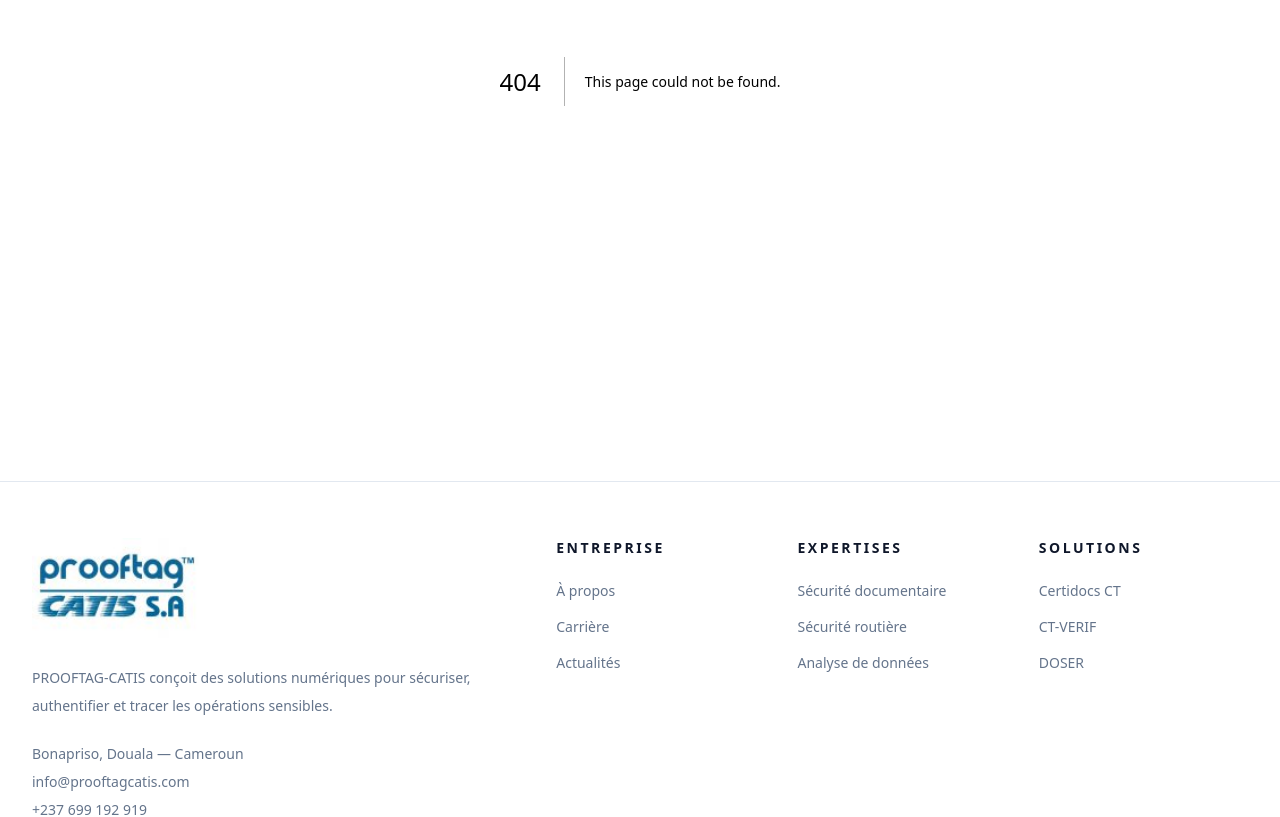
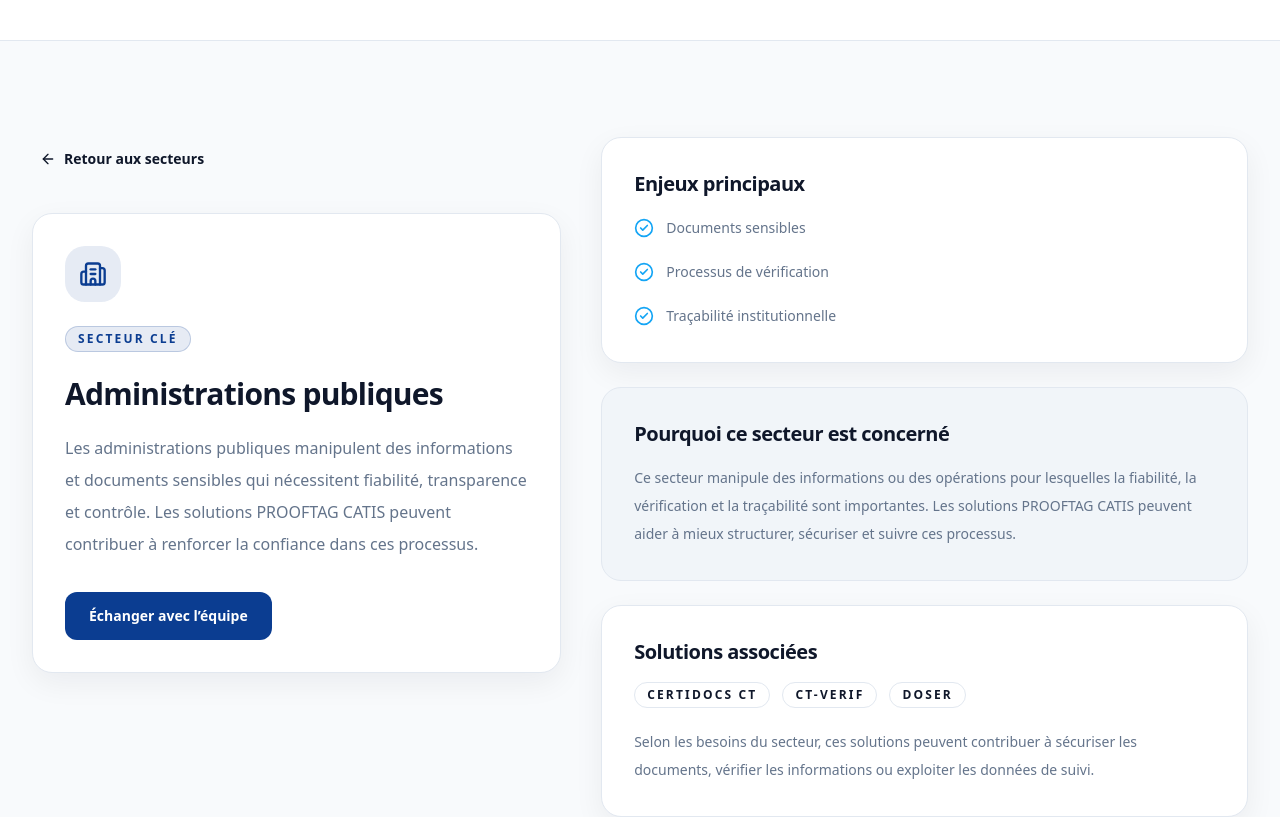
Before and after one commit to LysetteTchoko/prooftag-catis-web, a Next.js app: page /secteurs/administrations-publiques in a window 1280 px wide. Before the commit this address had no page. Shown: the part 400-1217 px from the top of the page. Built offline with nearby package versions, Linux system fonts and the light colour scheme.

Commit message:
feat: add dynamic sector detail page

```diff
--- /dev/null
+++ b/src/app/secteurs/[slug]/page.tsx
@@ -0,0 +1,166 @@
+import Link from "next/link";
+import { notFound } from "next/navigation";
+import {
+  ArrowLeft,
+  BarChart3,
+  Building2,
+  CarFront,
+  CheckCircle2,
+  FileCheck2,
+} from "lucide-react";
+
+import { Container } from "@/components/layout/container";
+import { Section } from "@/components/layout/section";
+import { PageHeader } from "@/components/shared/page-header";
+import { Badge } from "@/components/ui/badge";
+import { Button } from "@/components/ui/button";
+import {
+  Card,
+  CardContent,
+  CardHeader,
+  CardTitle,
+} from "@/components/ui/card";
+import { getSectorBySlug, sectors } from "@/data/sectors";
+
+const sectorIcons = {
+  administration: Building2,
+  mobility: CarFront,
+  regulated: FileCheck2,
+  data: BarChart3,
+};
+
+type SectorDetailPageProps = {
+  params: Promise<{
+    slug: string;
+  }>;
+};
+
+export function generateStaticParams() {
+  return sectors.map((sector) => ({
+    slug: sector.slug,
+  }));
+}
+
+export default async function SectorDetailPage({
+  params,
+}: SectorDetailPageProps) {
+  const { slug } = await params;
+  const sector = getSectorBySlug(slug);
+
+  if (!sector) {
+    notFound();
+  }
+
+  const Icon = sectorIcons[sector.icon];
+
+  return (
+    <main className="min-h-screen bg-background">
+      <PageHeader
+        eyebrow="Secteur d’application"
+        title={sector.title}
+        description={sector.description}
+      />
+
+      <Section spacing="md">
+        <Container>
+          <div className="grid gap-10 lg:grid-cols-[0.9fr_1.1fr] lg:items-start">
+            <div>
+              <Button asChild variant="ghost" className="-ml-3">
+                <Link href="/secteurs">
+                  <ArrowLeft className="mr-2 h-4 w-4" />
+                  Retour aux secteurs
+                </Link>
+              </Button>
+
+              <div className="mt-8 rounded-xl border border-border bg-surface p-8 shadow-card">
+                <div className="flex h-14 w-14 items-center justify-center rounded-xl bg-primary/10 text-primary">
+                  <Icon className="h-7 w-7" />
+                </div>
+
+                <Badge
+                  variant={sector.featured ? "primary" : "outline"}
+                  className="mt-6"
+                >
+                  {sector.featured ? "Secteur clé" : "Secteur"}
+                </Badge>
+
+                <h2 className="mt-6 text-3xl font-bold tracking-tight text-foreground">
+                  {sector.title}
+                </h2>
+
+                <p className="mt-5 text-base leading-8 text-muted">
+                  {sector.details}
+                </p>
+
+                <div className="mt-8">
+                  <Button asChild size="lg">
+                    <Link href="/contact">
+                      Échanger avec l’équipe
+                    </Link>
+                  </Button>
+                </div>
+              </div>
+            </div>
+
+            <div className="grid gap-6">
+              <Card padding="lg">
+                <CardHeader>
+                  <CardTitle>Enjeux principaux</CardTitle>
+                </CardHeader>
+
+                <CardContent>
+                  <ul className="space-y-4">
+                    {sector.points.map((point) => (
+                      <li
+                        key={point}
+                        className="flex gap-3 text-sm leading-7 text-muted"
+                      >
+                        <CheckCircle2 className="mt-1 h-5 w-5 shrink-0 text-accent" />
+                        <span>{point}</span>
+                      </li>
+                    ))}
+                  </ul>
+                </CardContent>
+              </Card>
+
+              <Card padding="lg" variant="muted">
+                <CardHeader>
+                  <CardTitle>Pourquoi ce secteur est concerné</CardTitle>
+                </CardHeader>
+
+                <CardContent>
+                  <p className="text-sm leading-7 text-muted">
+                    Ce secteur manipule des informations ou des opérations pour
+                    lesquelles la fiabilité, la vérification et la traçabilité
+                    sont importantes. Les solutions PROOFTAG CATIS peuvent aider
+                    à mieux structurer, sécuriser et suivre ces processus.
+                  </p>
+                </CardContent>
+              </Card>
+
+              <Card padding="lg">
+                <CardHeader>
+                  <CardTitle>Solutions associées</CardTitle>
+                </CardHeader>
+
+                <CardContent>
+                  <div className="flex flex-wrap gap-3">
+                    <Badge variant="outline">Certidocs CT</Badge>
+                    <Badge variant="outline">CT-VERIF</Badge>
+                    <Badge variant="outline">DOSER</Badge>
+                  </div>
+
+                  <p className="mt-5 text-sm leading-7 text-muted">
+                    Selon les besoins du secteur, ces solutions peuvent
+                    contribuer à sécuriser les documents, vérifier les
+                    informations ou exploiter les données de suivi.
+                  </p>
+                </CardContent>
+              </Card>
+            </div>
+          </div>
+        </Container>
+      </Section>
+    </main>
+  );
+}
```
